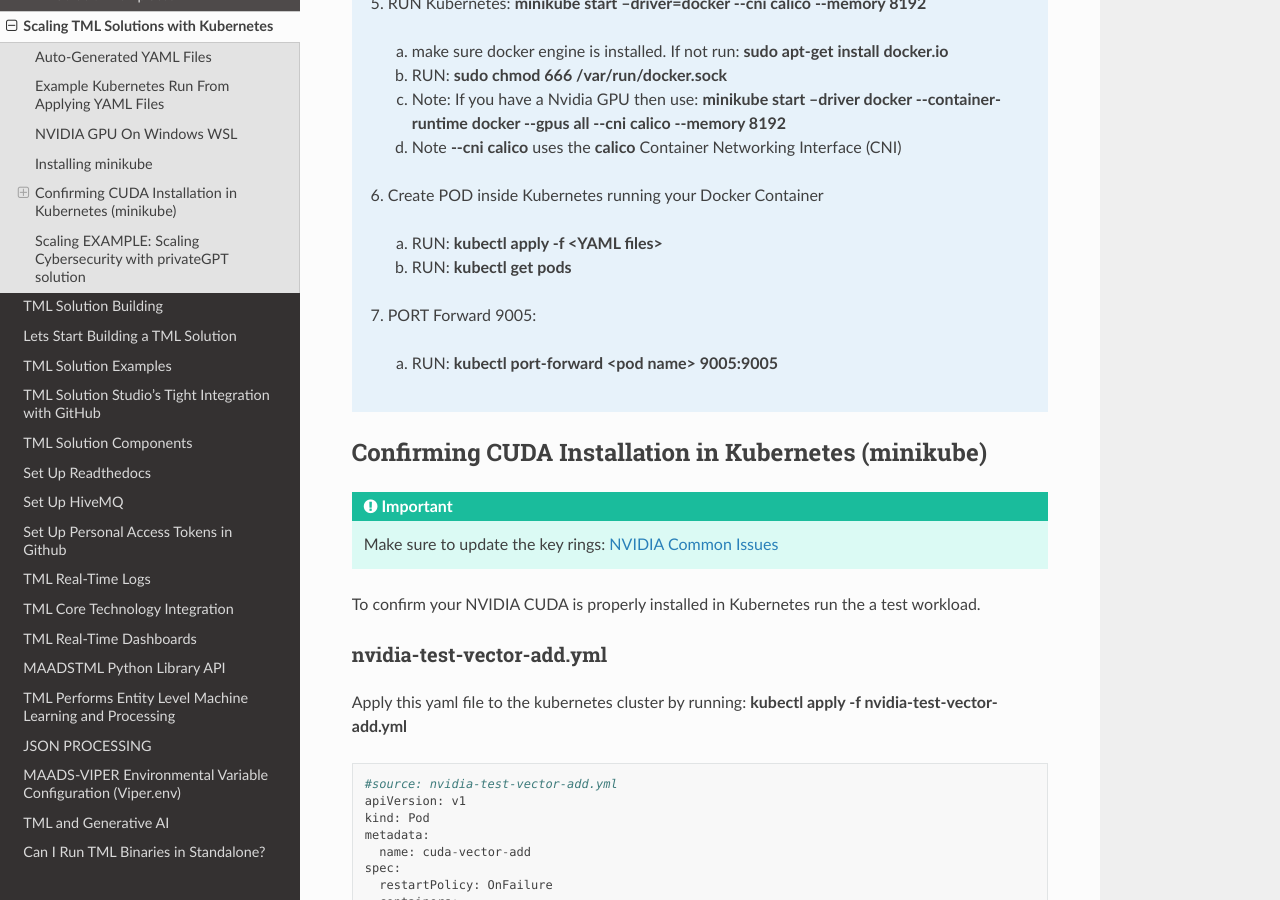
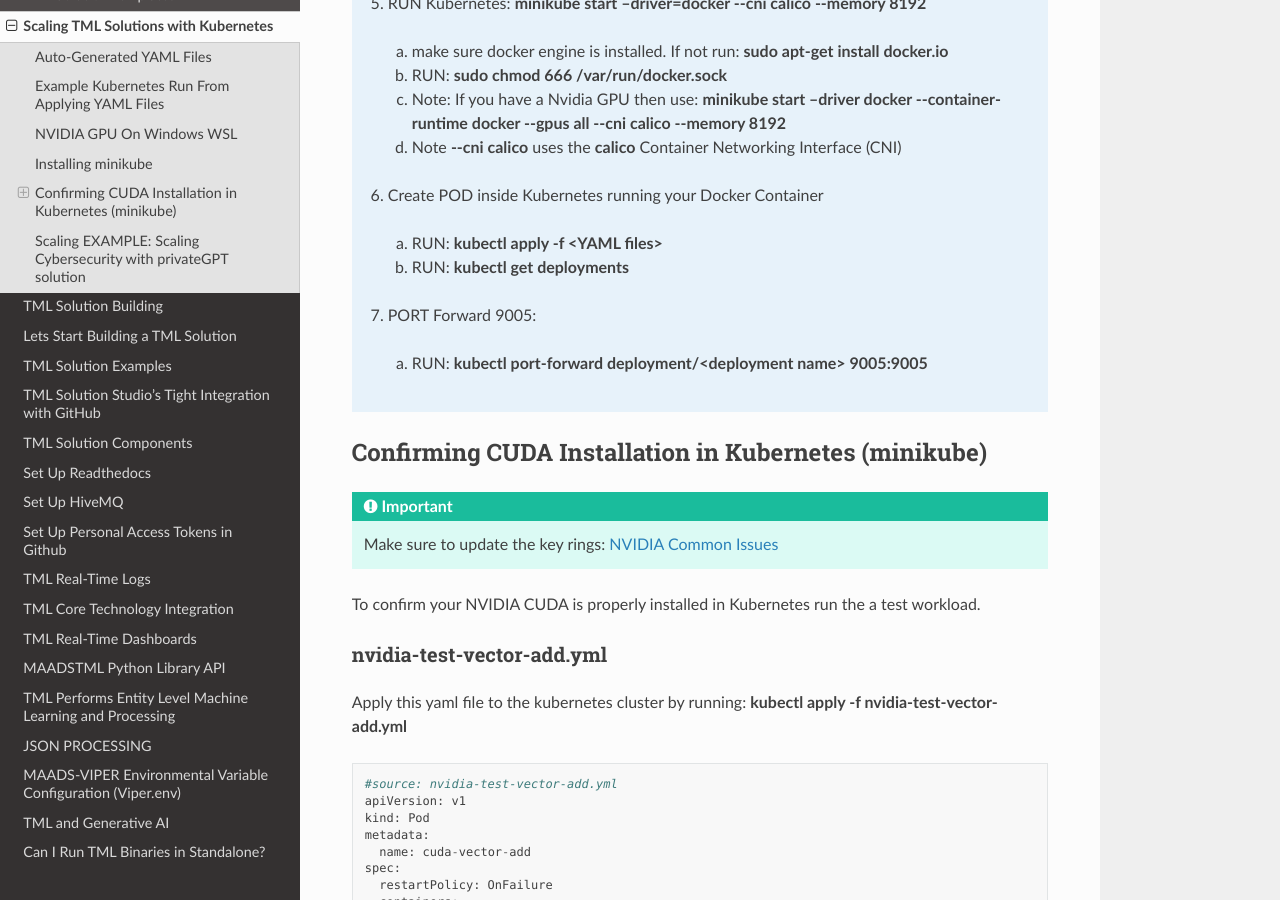
Before and after one commit to smaurice101/readthedocs, a Sphinx documentation site: the page built from docs/source/kube.rst, in a window 1280 px wide and 900 px high, scrolled down 3804 px. Built offline with Sphinx 7.4.7 and the Read the Docs theme 3.1.0, drawn with Linux system fonts in a browser that asks for light colours.

Commit message:
Update kube.rst

```diff
--- a/docs/source/kube.rst
+++ b/docs/source/kube.rst
@@ -138,10 +138,10 @@
 
       6.	Create POD inside Kubernetes running your Docker Container
        a. RUN: **kubectl apply -f <YAML files>**
-       b. RUN: **kubectl get pods**
+       b. RUN: **kubectl get deployments**
 
       7.	PORT Forward 9005:
-       a. RUN: **kubectl port-forward <pod name> 9005:9005**
+       a. RUN: **kubectl port-forward deployment/<deployment name> 9005:9005**
 
 Confirming CUDA Installation in Kubernetes (minikube)
 -----------------------------------
```
